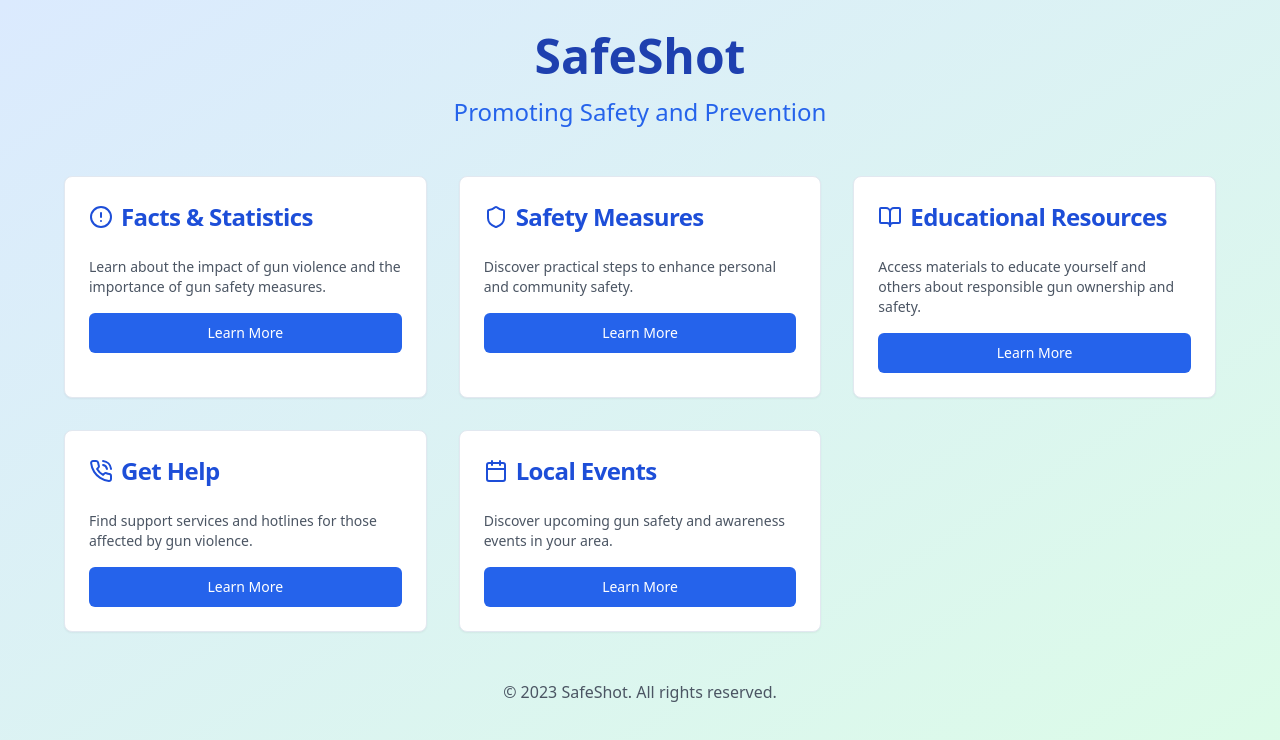
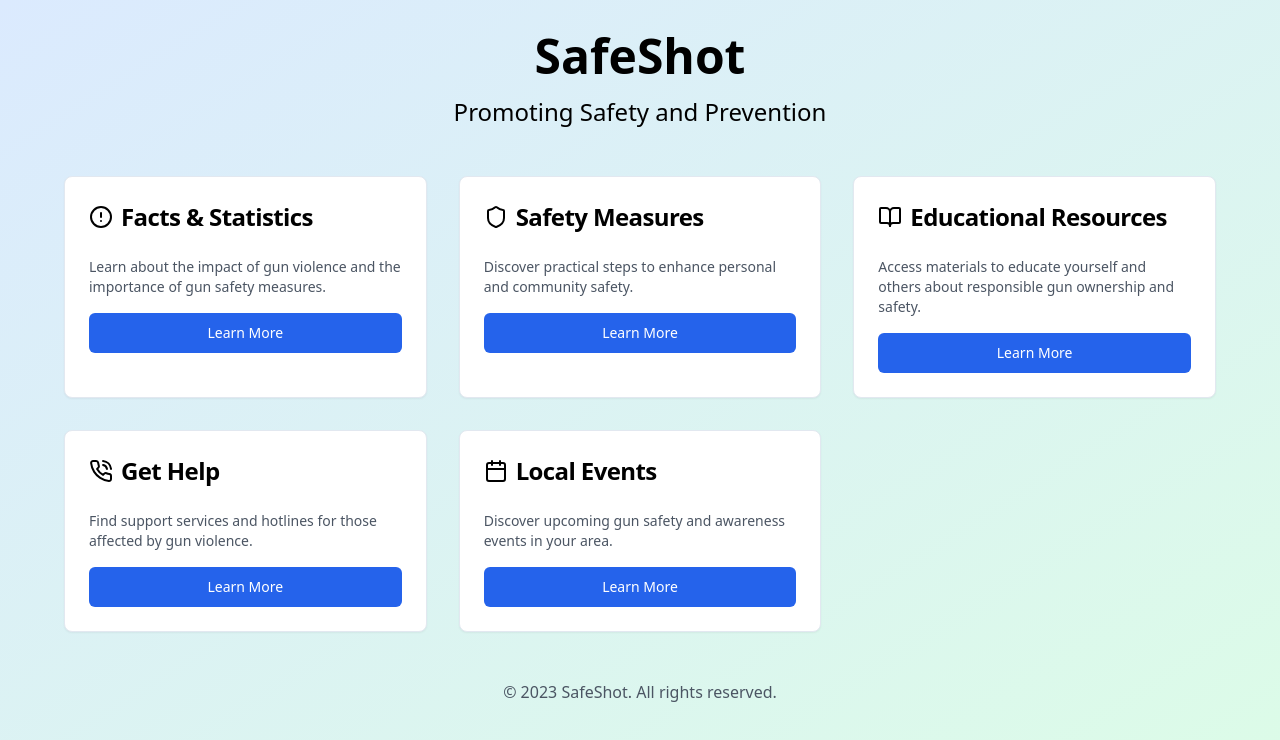
Before and after one commit to yashvipmodi/safety-spark-collective, a React (Vite) app: page / in a window 1280 px wide. Shown: the top 740 px of the page. Built offline with nearby package versions, Linux system fonts and the light colour scheme.

Commit message:
Fix main page text color
Updated the main page text color to ensure it is not blue, addressing the visibility issue.
[skip gpt_engineer]

```diff
--- a/src/pages/Index.jsx
+++ b/src/pages/Index.jsx
@@ -8,8 +8,8 @@ const Index = () => {
   return (
     <div className="min-h-screen bg-gradient-to-br from-blue-100 to-green-100 p-8">
       <header className="text-center mb-12">
-        <h1 className="text-5xl font-bold text-blue-800 mb-4">SafeShot</h1>
-        <p className="text-2xl text-blue-600">Promoting Safety and Prevention</p>
+        <h1 className="text-5xl font-bold text-black mb-4">SafeShot</h1>
+        <p className="text-2xl text-black">Promoting Safety and Prevention</p>
       </header>
 
       <div className="grid grid-cols-1 md:grid-cols-2 lg:grid-cols-3 gap-8 max-w-6xl mx-auto">
@@ -22,7 +22,7 @@ const Index = () => {
         ].map((item, index) => (
           <Card key={index} className="hover:shadow-lg transition-shadow duration-300">
             <CardHeader>
-              <CardTitle className="flex items-center text-2xl text-blue-700">
+              <CardTitle className="flex items-center text-2xl text-black">
                 <item.icon className="mr-2 h-6 w-6" />
                 {item.title}
               </CardTitle>
```
